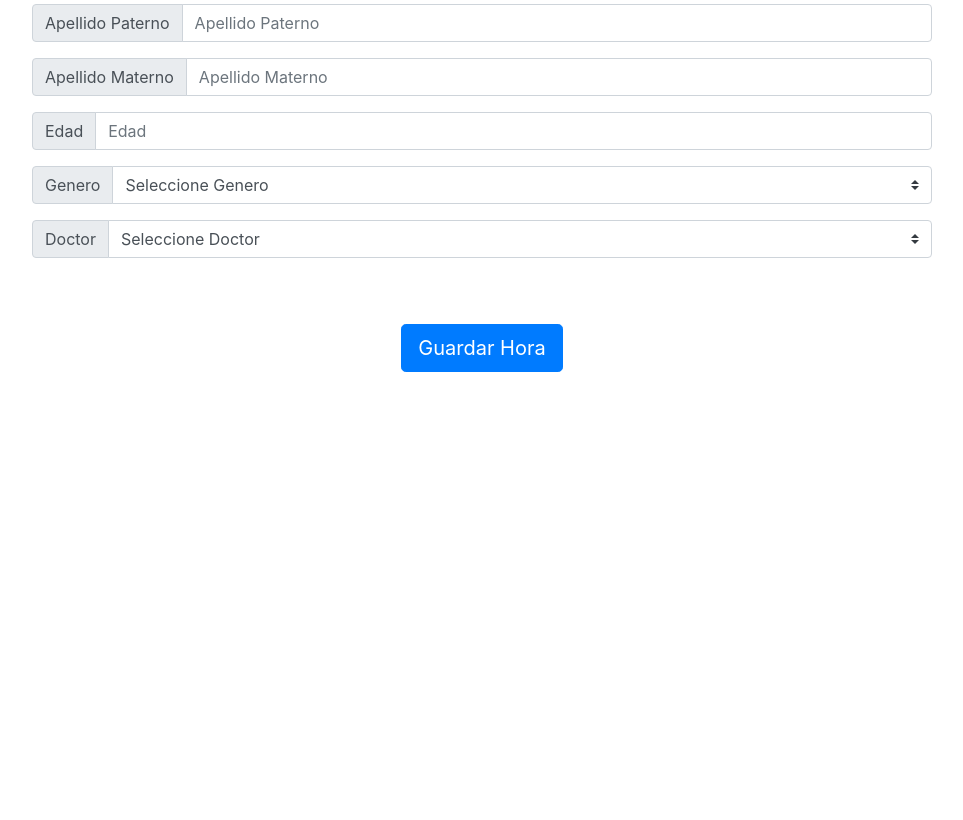
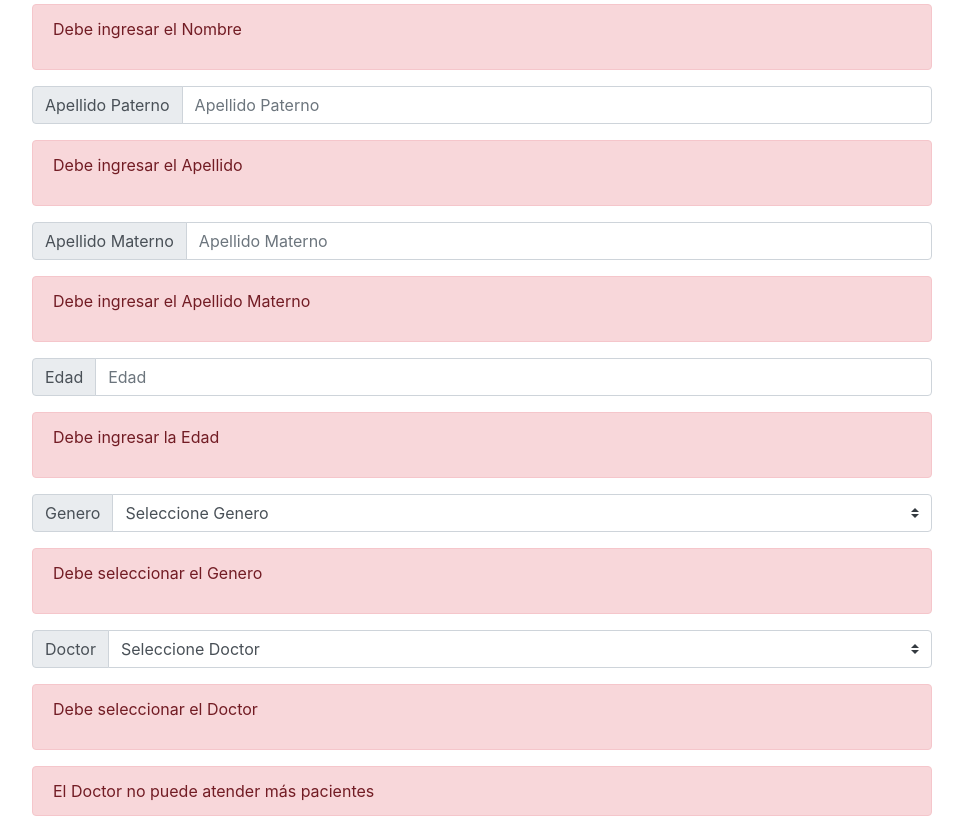
Before and after one commit to MariaFer121/Frond-end, a plain HTML site: page Test-Front-End-Javascipt/index.html in a window 1280 px wide. Shown: the part 224-1044 px from the top of the page, without its empty margins (158-1121 px from the left). Before the commit the page ends 800 px from the top, so only its background shows below. Drawn offline with nearby package versions, Linux system fonts and the light colour scheme.

Commit message:
Arreglo de index.html con alertas y script

```diff
--- a/Test-Front-End-Javascipt/index.html
+++ b/Test-Front-End-Javascipt/index.html
@@ -1,9 +1,12 @@
 <!DOCTYPE html>
 <html>
+
 <head>
   <title>Test Front End 2022</title>
-    <link rel="stylesheet" href="https://cdn.jsdelivr.net/npm/bootstrap@4.3.1/dist/css/bootstrap.min.css" integrity="sha384-ggOyR0iXCbMQv3Xipma34MD+dH/1fQ784/j6cY/iJTQUOhcWr7x9JvoRxT2MZw1T" crossorigin="anonymous">
+  <link rel="stylesheet" href="https://cdn.jsdelivr.net/npm/bootstrap@4.3.1/dist/css/bootstrap.min.css"
+    integrity="sha384-ggOyR0iXCbMQv3Xipma34MD+dH/1fQ784/j6cY/iJTQUOhcWr7x9JvoRxT2MZw1T" crossorigin="anonymous">
   <link rel="stylesheet" href="./style.css">
+  <script src="script.js"></script>
 </head>
 
 <body>
@@ -17,13 +20,20 @@
     </div>
     <input type="text" class="form-control" placeholder="Nombre" aria-label="Nombre" aria-describedby="name">
   </div>
+  <div class="alert alert-danger error" id="error_name" role="alert">
+    <p>Debe ingresar el Nombre</p>
+  </div>
 
   <!-- APELLIDO PATERNO -->
   <div class="input-group mb-3">
     <div class="input-group-prepend">
       <span class="input-group-text" id="last_name">Apellido Paterno</span>
     </div>
-      <input type="text" class="form-control" placeholder="Apellido Paterno" aria-label="Apellido Paterno" aria-describedby="last_name">
+    <input type="text" class="form-control" placeholder="Apellido Paterno" aria-label="Apellido Paterno"
+      aria-describedby="last_name">
+  </div>
+  <div class="alert alert-danger error" id="error_last_name" role="alert">
+    <p>Debe ingresar el Apellido</p>
   </div>
 
   <!-- APELLIDO MATERNO -->
@@ -31,8 +41,13 @@
     <div class="input-group-prepend">
       <span class="input-group-text" id="last_mother_name">Apellido Materno</span>
     </div>
-      <input type="text" class="form-control" placeholder="Apellido Materno" aria-label="Apellido Materno" aria-describedby="last_mother_name">
+    <input type="text" class="form-control" placeholder="Apellido Materno" aria-label="Apellido Materno"
+      aria-describedby="last_mother_name">
   </div>
+  <div class="alert alert-danger error" id="error_last_mother_name" role="alert">
+    <p>Debe ingresar el Apellido Materno</p>
+  </div>
+
 
   <!-- EDAD -->
   <div class="input-group mb-3">
@@ -40,6 +55,9 @@
       <span class="input-group-text" id="age">Edad</span>
     </div>
     <input type="number" class="form-control" placeholder="Edad" aria-label="Edad" aria-describedby="edad">
+  </div>
+  <div class="alert alert-danger error" id="error_age" role="alert">
+    <p>Debe ingresar la Edad</p>
   </div>
 
   <!-- GENERO -->
@@ -53,6 +71,9 @@
       <option value="2">Femenino</option>
     </select>
   </div>
+  <div class="alert alert-danger error" id="error_genero" role="alert">
+    <p>Debe seleccionar el Genero</p>
+  </div>
 
   <!-- SELECCIONE DOCTOR -->
   <div class="input-group mb-3">
@@ -65,13 +86,20 @@
       <option value="2">Pepito Paga Doble</option>
     </select>
   </div>
+  <div class="alert alert-danger error" id="error_doctor" role="alert">
+    <p>Debe seleccionar el Doctor</p>
+  </div>
+  <div class="alert alert-danger error" id="error_pacientes" role="alert">
+    El Doctor no puede atender más pacientes
+  </div>
 
   <!-- Boton guardar -->
   <div class="input-group">
-      <button class="btn btn-lg btn-primary">Guardar Hora</button>
+    <button class="btn btn-lg btn-primary" onclick="guardar() ">Guardar Hora</button>
   </div>
 
   <!-- Aqui desplegar registros -->
   <section id="respuesta"></section>
 </body>
+
 </html>
```
Lines whose indentation alone changed are shown as unchanged.
